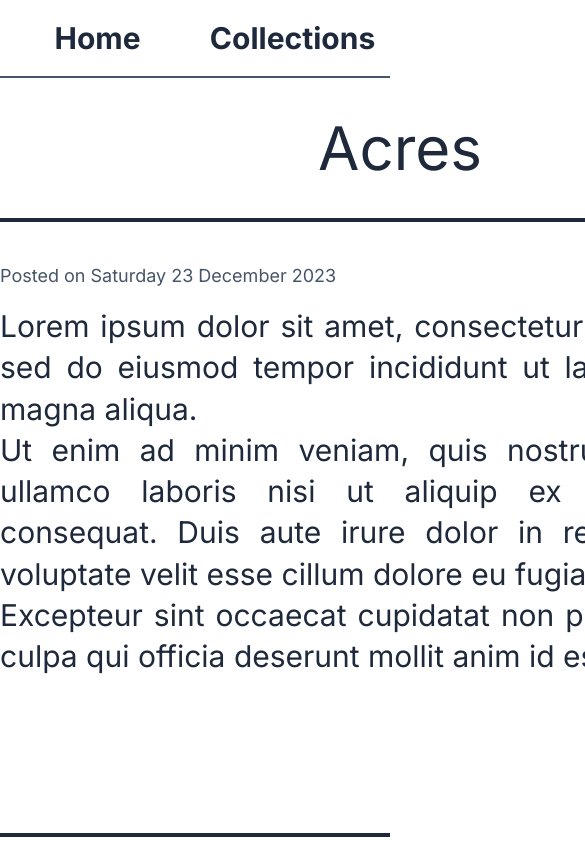
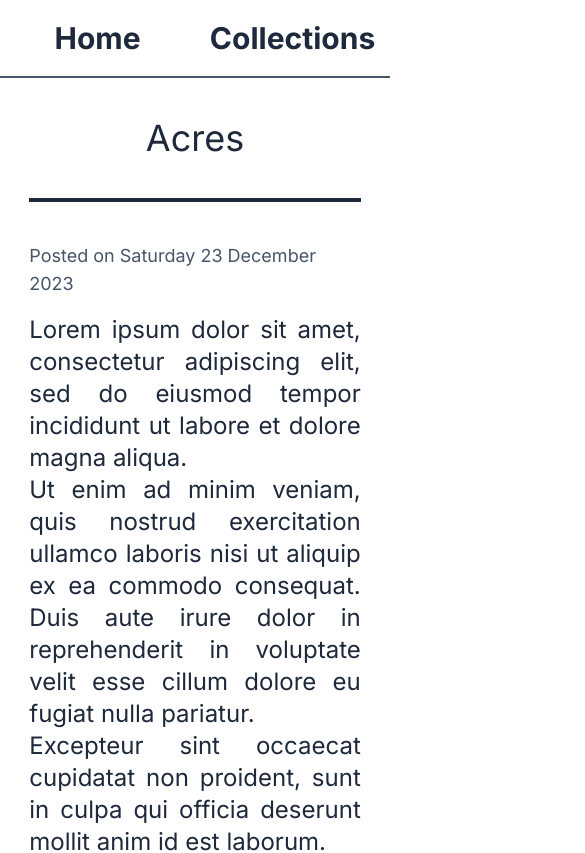
Before and after one commit to andikaraditya/next-blog, a Next.js app: page /posts/1 in a window 390 px wide. Shown: the top 853 px of the page, 585 px wide, since content can reach past the window. Built offline with nearby package versions, Linux system fonts and the light colour scheme.

Commit message:
add responsive style

```diff
--- a/app/components/Header.jsx
+++ b/app/components/Header.jsx
@@ -1,7 +1,7 @@
 function Header({title}) {
     return (
-        <div className="py-10 mb-16 w-[700px] mx-auto border-b-4 border-slate-800">
-            <h1 className="text-8xl text-center text-slate-800 underline capitalize">{title}</h1>
+        <div className="py-10 mb-16 max-[700px]:w-[85%] w-[700px] mx-auto border-b-4 border-slate-800">
+            <h1 className="text-8xl max-[700px]:text-[3rem] text-center text-slate-800 underline capitalize">{title}</h1>
         </div>
     );
 }
--- a/app/page.jsx
+++ b/app/page.jsx
@@ -8,7 +8,7 @@ export default function Home() {
       <Header
         title="Lightstation"
       />
-      <div className="flex flex-col items-center w-[700px] m-auto gap-[4rem] ">
+      <div className="flex flex-col items-center max-[700px]:w-[85%] w-[700px] m-auto gap-[4rem] ">
           {data.map((el, index) => {
               return (
                 <Card
--- a/app/posts/[id]/page.jsx
+++ b/app/posts/[id]/page.jsx
@@ -34,12 +34,12 @@ function PostDetail({params}) {
     }
     return (
         <main className="min-h-[80vh]">
-            <div className="py-10 mb-10 w-[800px] m-auto border-b-4 border-slate-800">
-                <h1 className="text-6xl text-center text-slate-800 capitalize">{post.title}</h1>
+            <div className="max-[800px]:w-[85%] py-10 mb-10 w-[800px] m-auto border-b-4 border-slate-800">
+                <h1 className="max-[800px]:text-4xl text-6xl text-center text-slate-800 capitalize">{post.title}</h1>
             </div>
-            <div className="w-[800px] m-auto">
+            <div className="max-[800px]:w-[85%] w-[800px] m-auto">
                 <p className="text-lg text-slate-600 mb-4">Posted on {getDate(post.date)}</p>
-                <p className="text-3xl text-justify whitespace-pre-line leading-snug text-slate-800">
+                <p className="max-[800px]:text-2xl text-3xl text-justify whitespace-pre-line leading-snug text-slate-800">
                     {post.description}
                 </p>
             </div>
```
